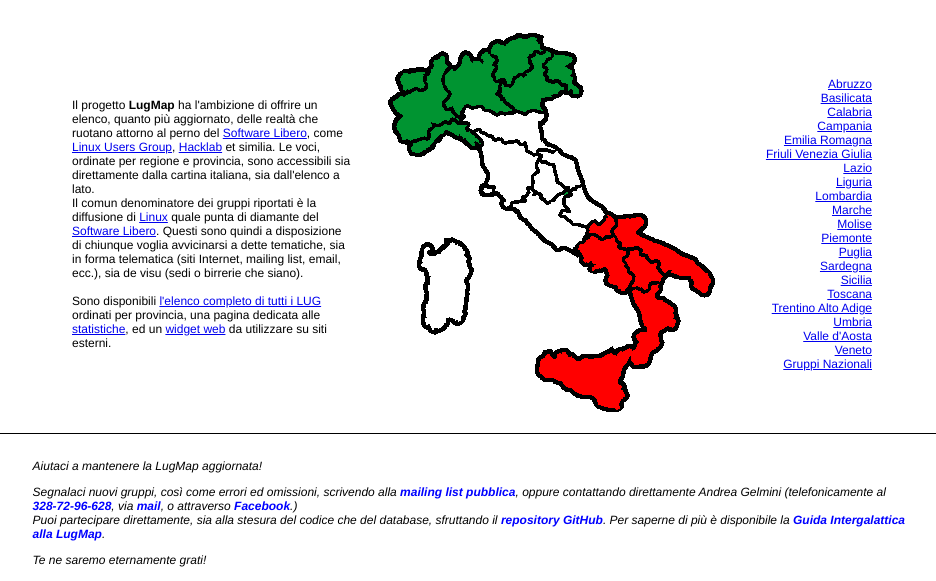
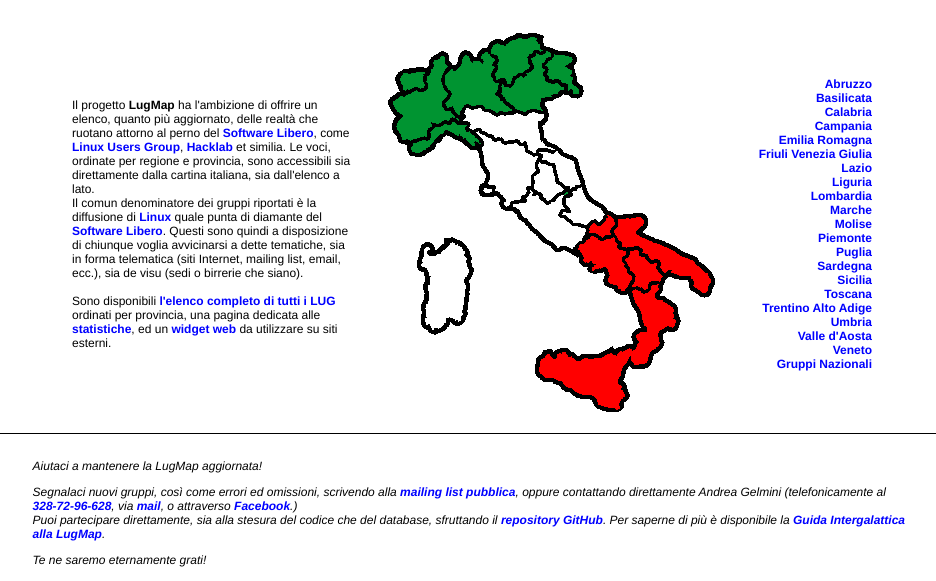
Before and after one commit to Gelma/LugMap, a PHP site: page / in a window 1280 px wide. Shown: the part 113-694 px from the top of the page, without its empty margins (168-1104 px from the left). Run offline with PHP 8.4, Linux system fonts and the light colour scheme; some libraries are stand-ins or nearby versions.

Commit message:
Sito: corretto stile CSS per a link

```diff
--- a/index.php
+++ b/index.php
@@ -10,16 +10,16 @@ lugheader ('LugMap');
     <td style="width: 35%;">
       <div>
         Il progetto <b>LugMap</b> ha l'ambizione di offrire un elenco, quanto pi&ugrave; aggiornato, delle realt&agrave; che
-        ruotano attorno al perno del <a href="http://www.gnu.org/philosophy/free-sw.it.html">Software Libero</a>,
-        come <a href="http://it.wikipedia.org/wiki/Linux_User_Group">Linux Users Group</a>,
-        <a href="http://it.wikipedia.org/wiki/Hacklab">Hacklab</a> et similia.
+        ruotano attorno al perno del <a class="generalink" href="http://www.gnu.org/philosophy/free-sw.it.html">Software Libero</a>,
+        come <a class="generalink" href="http://it.wikipedia.org/wiki/Linux_User_Group">Linux Users Group</a>,
+        <a class="generalink" href="http://it.wikipedia.org/wiki/Hacklab">Hacklab</a> et similia.
         Le voci, ordinate per regione e provincia, sono accessibili sia direttamente dalla cartina italiana,
         sia dall'elenco a lato.
       </div>
 
       <div>
-        Il comun denominatore dei gruppi riportati è la diffusione di <a href="http://it.wikipedia.org/wiki/Linux">Linux</a>
-        quale punta di diamante del <a href="http://www.gnu.org/philosophy/free-sw.it.html">Software Libero</a>.
+        Il comun denominatore dei gruppi riportati è la diffusione di <a class="generalink" href="http://it.wikipedia.org/wiki/Linux">Linux</a>
+        quale punta di diamante del <a class="generalink" href="http://www.gnu.org/philosophy/free-sw.it.html">Software Libero</a>.
         Questi sono quindi a disposizione di chiunque voglia avvicinarsi a dette tematiche, sia in forma telematica
         (siti Internet, mailing list, email, ecc.), sia de visu (sedi o birrerie che siano).
       </div>
@@ -27,9 +27,9 @@ lugheader ('LugMap');
       <br />
 
       <div>
-        Sono disponibili <a href="/regione.php">l'elenco completo di tutti i LUG</a> ordinati per provincia,
-        una pagina dedicata alle <a href="/statistiche.php">statistiche</a>,
-        ed un <a href="lug-o-matic">widget web</a> da utilizzare su siti esterni.
+        Sono disponibili <a class="generalink" href="/regione.php">l'elenco completo di tutti i LUG</a> ordinati per provincia,
+        una pagina dedicata alle <a class="generalink" href="/statistiche.php">statistiche</a>,
+        ed un <a class="generalink" href="lug-o-matic">widget web</a> da utilizzare su siti esterni.
       </div>
     </td>
 
@@ -42,7 +42,7 @@ lugheader ('LugMap');
         foreach ($elenco_regioni as $file => $nome) {
           if ($file == 'Italia') {$nome = 'Gruppi Nazionali';}
           if (in_array($file, array('friuli','trentino','valle'))) {continue;}
-          echo '<a href="/regione/'.$file.'">'.$nome.'</a><br>';
+          echo '<a class="generalink" href="/regione/'.$file.'">'.$nome.'</a><br>';
         }
       ?>
     </td>
```
